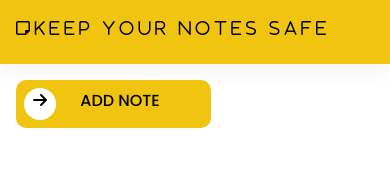
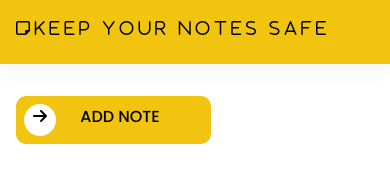
Before and after one commit to RehanRaza111/Notes-Keeping-Safe-App, a plain HTML site: page index.html in a window 390 px wide. Drawn offline with Linux system fonts and the light colour scheme.

Commit message:
button styling updated

```diff
--- a/style.css
+++ b/style.css
@@ -196,14 +196,17 @@ button.learn-more .button-text {
 
 
     .button{
+        top: 2rem;
         left: 1rem;
         width: 50%;
+        position: relative;
 
     }
 
     .note{
         top: 3rem;
         left: 1.5rem;
+
     }
 
 }
```
